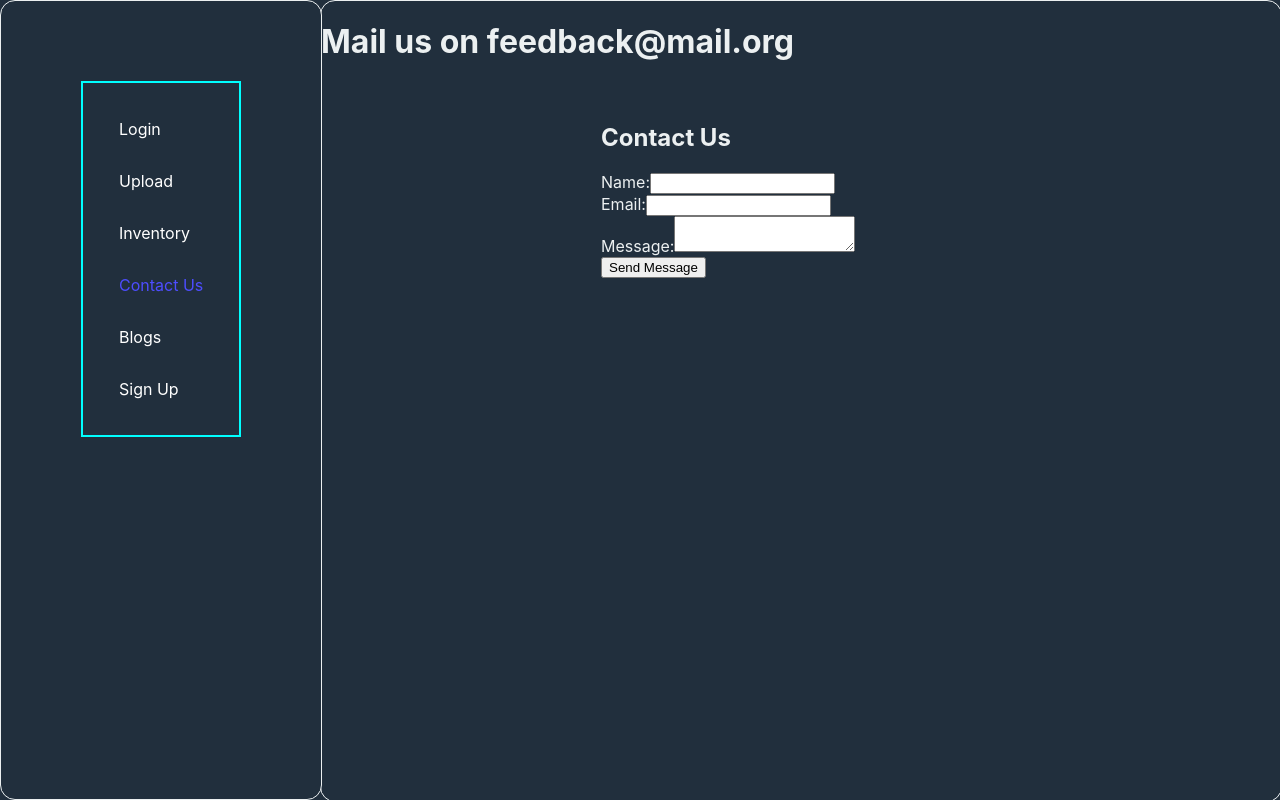
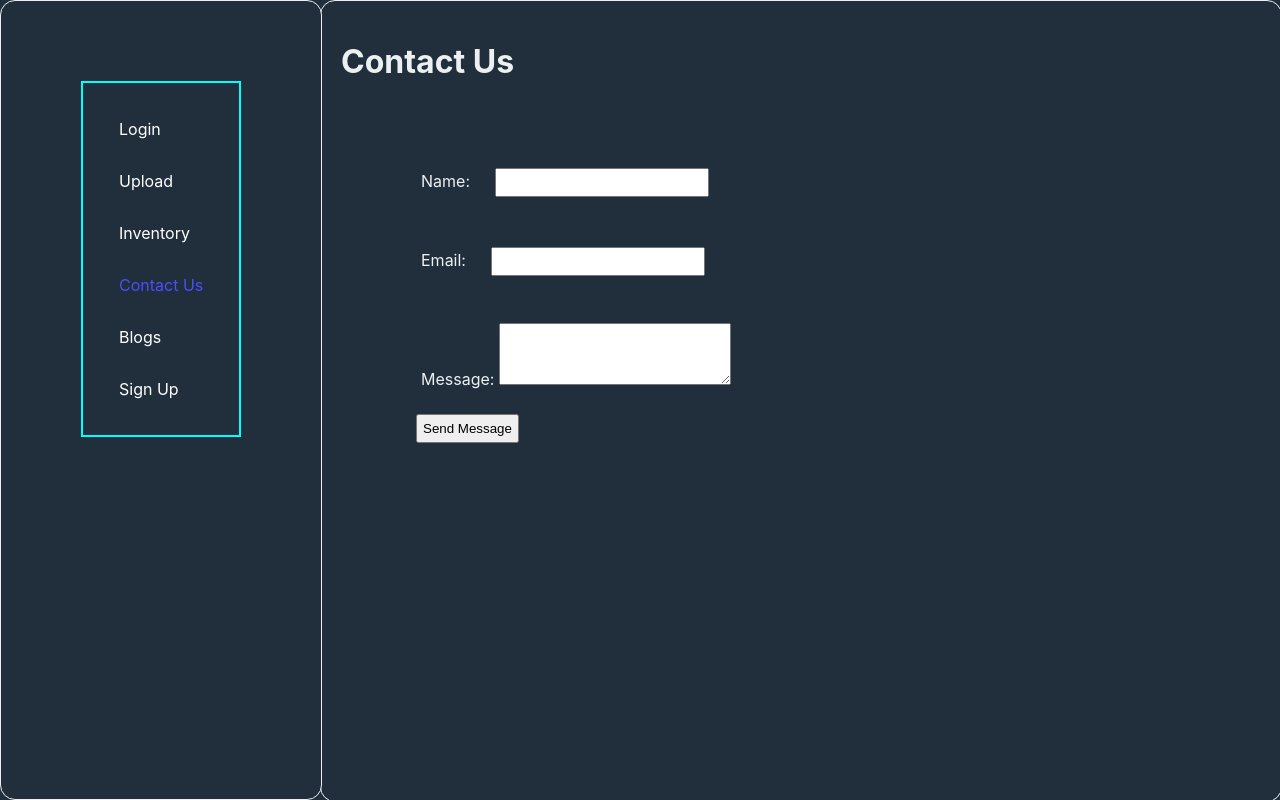
Before and after one commit to Feben9/pharmacy, a React (Create React App) app: page /contact in a window 1280 px wide. Built offline with nearby package versions, Linux system fonts and the light colour scheme.

Commit message:
style changes

```diff
--- a/src/pages/contact.js
+++ b/src/pages/contact.js
@@ -47,16 +47,15 @@ const Contact = () => {
     </div>
 
     <div className="page-container">
-      <h1>Mail us on feedback@mail.org</h1>
+      <h1 style={{padding:'20px'}}>  Contact Us</h1>
 
-      <div style={{ maxWidth: '400px', margin: '0 auto', padding: '20px' }}>
-        <h2>Contact Us</h2>
+      <div style={{ maxWidth: '800px', margin: '0 auto', padding: '20px' }}>
 
         {success && <p style={{ color: 'green' }}>Message sent successfully!</p>}
         {error && <p style={{ color: 'red' }}>{error}</p>}
 
         <form onSubmit={handleSubmit}>
-          <div>
+          <div style={{padding:'20px'}}>
             <label>
               Name:
               <input
@@ -65,11 +64,12 @@ const Contact = () => {
                 value={formData.name}
                 onChange={handleChange}
                 required
+                style={{padding:'5px', margin:'5px', marginLeft:'25px', width:'200px'}}
               />
             </label>
           </div>
 
-          <div>
+          <div style={{padding:'20px'}}>
             <label>
               Email:
               <input
@@ -78,11 +78,12 @@ const Contact = () => {
                 value={formData.email}
                 onChange={handleChange}
                 required
+                style={{padding:'5px', margin:'5px', marginLeft:'25px', width:'200px'}}
               />
             </label>
           </div>
 
-          <div>
+          <div style={{padding:'20px'}}>
             <label>
               Message:
               <textarea
@@ -90,11 +91,12 @@ const Contact = () => {
                 value={formData.message}
                 onChange={handleChange}
                 required
+                style={{padding:'15px', marginTop:'2px', marginLeft:'5px', width:'200px'}}
               />
             </label>
           </div>
 
-          <button type="submit">Send Message</button>
+          <button type="submit" style={{padding:'5px', marginLeft:'15px', marginTop:'5px', background:'#ff456', border:'1px solid #ff456'}}>Send Message</button>
         </form>
       </div>
     </div>
```
